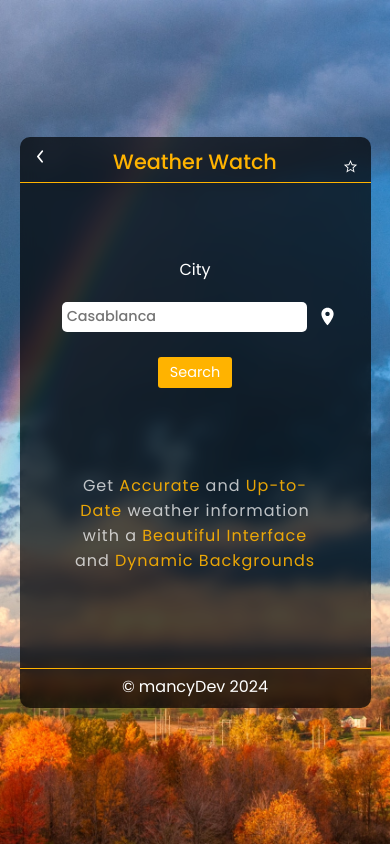
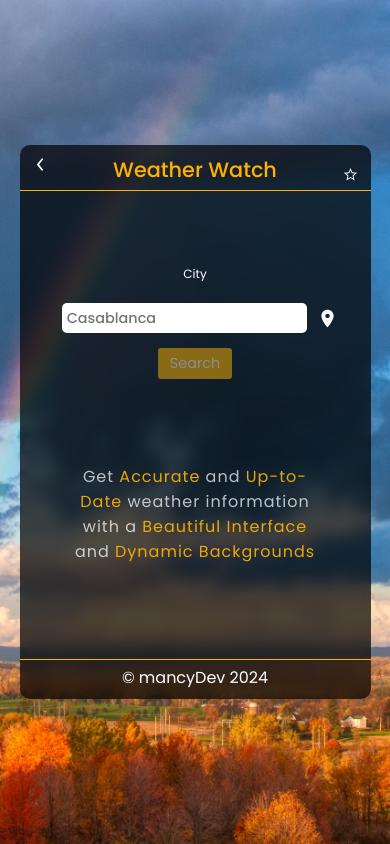
Before and after one commit to SonOfMan12316/weatherSite, a React (Vite) app: page / in a window 390 px wide. Built offline with nearby package versions, Linux system fonts and the light colour scheme; no server answers.

Commit message:
added searcharea validation

```diff
--- a/src/components/searchArea.tsx
+++ b/src/components/searchArea.tsx
@@ -9,7 +9,6 @@ interface SearchAreaProp {
 
 const SearchArea: React.FC<SearchAreaProp> = ({ onSearch, isLoading }) => {
   const [cityName, setCityName] = useState("");
-  const [message, setMessage] = useState("");
 
   const LoadingSpinner = () => {
     return (
@@ -19,16 +18,6 @@ const SearchArea: React.FC<SearchAreaProp> = ({ onSearch, isLoading }) => {
     );
   };
 
-  const showError = (msg: string) => {
-    setMessage(msg);
-    document.documentElement.style.setProperty("--color", `RED`);
-  };
-
-  const removeError = () => {
-    setMessage("");
-    document.documentElement.style.setProperty("--color", `var(--accent)`);
-  };
-
   const handleKeyDown = (event: React.KeyboardEvent<HTMLInputElement>) => {
     if (event.key === "Enter") {
       searchCity();
@@ -36,16 +25,10 @@ const SearchArea: React.FC<SearchAreaProp> = ({ onSearch, isLoading }) => {
   };
 
   const searchCity = () => {
-    if (cityName.trim() === "") {
-      showError("City name is required");
-      return;
-    }
-    removeError();
     onSearch(cityName.trim());
   };
 
   const searchLocation = () => {
-    removeError();
     onSearch("");
   };
 
@@ -61,7 +44,6 @@ const SearchArea: React.FC<SearchAreaProp> = ({ onSearch, isLoading }) => {
           onKeyDown={handleKeyDown}
           onChange={(e: React.ChangeEvent<HTMLInputElement>) => {
             setCityName(e.target.value);
-            removeError();
           }}
         />
         <Location
@@ -71,11 +53,18 @@ const SearchArea: React.FC<SearchAreaProp> = ({ onSearch, isLoading }) => {
           onClick={searchLocation}
         />
       </div>
-      <p className="message-text">{message}</p>
       {isLoading ? (
         <LoadingSpinner />
       ) : (
-        <button type="button" onClick={searchCity}>
+        <button
+          type="button"
+          onClick={searchCity}
+          disabled={!cityName}
+          style={{
+            opacity: !cityName ? 0.5 : 1,
+            cursor: !cityName ? "not-allowed" : "pointer",
+          }}
+        >
           Search
         </button>
       )}
--- a/src/components/styles/searchArea.css
+++ b/src/components/styles/searchArea.css
@@ -1,14 +1,14 @@
 .search-area {
   display: flex;
   align-items: center;
-  justify-content: center;
+  /* justify-content: center; */
   flex-direction: column;
   width: 700px;
   margin: 120px 0px;
 }
 
 .search-area .text {
-  text-align: center;
+  text-align: start;
   margin: 0px 5px;
   margin-bottom: 10px;
   font-size: 1.1rem;
@@ -28,8 +28,9 @@
   border: none;
   border-radius: 5px;
   font-weight: 500;
-  font-size: 1.1rem;
+  font-size: 0.75rem;
   margin: 10px 10px;
+  color: grey;
 }
 
 .search-area input:focus {
@@ -136,7 +137,7 @@
     } */
 
   .search-area .text {
-    font-size: 1rem;
+    font-size: 0.75rem;
   }
 
   .search-area input {
```
